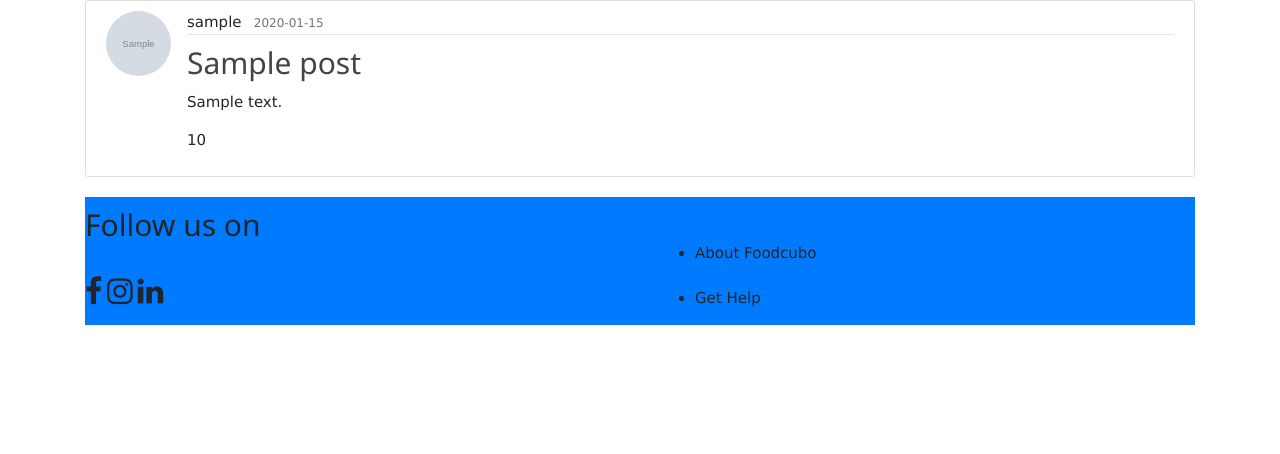
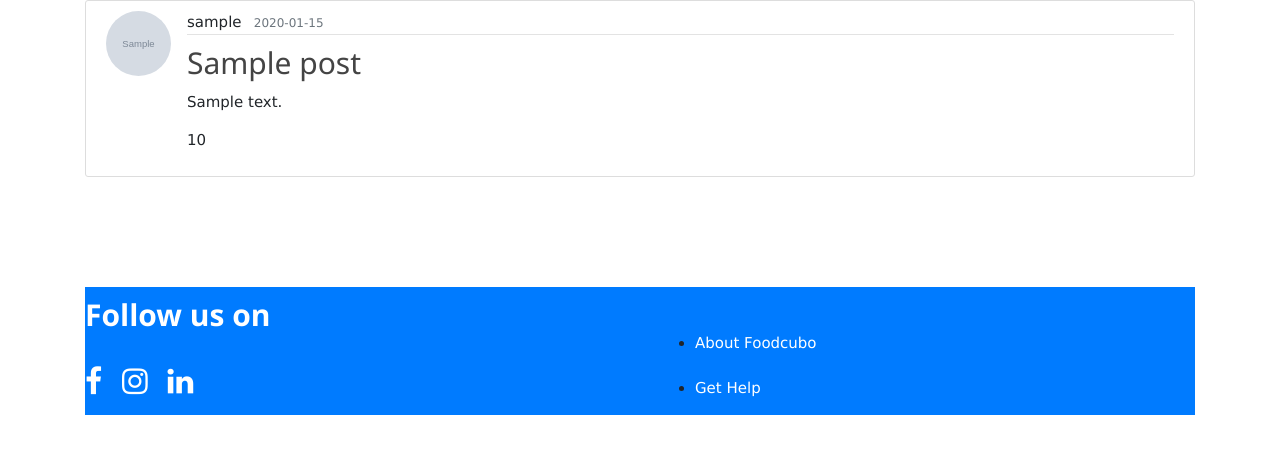
Before and after one commit to jimthomas1997/ShoppingSite-Flask, a Python web app: template app/templates/post.html in a window 1280 px wide. Shown: the part 53-507 px from the top of the page. Run offline with Jinja, Linux system fonts and the light colour scheme; the template is opened without the code that fills it: most values are stand-ins (such as "Sample title", 1, 10 or a date in 2020); grey boxes marked "Sample" are stand-in pictures; some libraries are stand-ins or nearby versions.

Commit message:
added styles.css file

```diff
--- a/app/static/css/main.css
+++ /dev/null
@@ -1,80 +0,0 @@
-body {
-    background: white;
-    color: #333333;
-    margin-top: 5rem;
-  }
-
-  h1, h2, h3, h4, h5, h6 {
-    color: #444444;
-  }
-
-  .bg-steel {
-    background-color: #5f788a;
-  }
-
-  .site-header .navbar-nav .nav-link {
-    color: #cbd5db;
-  }
-
-  .site-header .navbar-nav .nav-link:hover {
-    color: #ffffff;
-  }
-
-  .site-header .navbar-nav .nav-link.active {
-    font-weight: 500;
-  }
-
-  .content-section {
-    background: #ffffff;
-    padding: 10px 20px;
-    border: 1px solid #dddddd;
-    border-radius: 3px;
-    margin-bottom: 20px;
-  }
-
-  .article-title {
-    color: #444444;
-  }
-
-  a.article-title:hover {
-    color: #428bca;
-    text-decoration: none;
-  }
-
-  .article-content {
-    white-space: pre-line;
-  }
-
-  .article-img {
-    height: 65px;
-    width: 65px;
-    margin-right: 16px;
-  }
-
-  .article-metadata {
-    padding-bottom: 1px;
-    margin-bottom: 4px;
-    border-bottom: 1px solid #e3e3e3
-  }
-
-  .article-metadata a:hover {
-    color: #333;
-    text-decoration: none;
-  }
-
-  .article-svg {
-    width: 25px;
-    height: 25px;
-    vertical-align: middle;
-  }
-
-  .account-img {
-    height: 125px;
-    width: 125px;
-    margin-right: 20px;
-    margin-bottom: 16px;
-  }
-
-  .account-heading {
-    font-size: 2.5rem;
-  }
--- /dev/null
+++ b/app/static/styles.css
@@ -0,0 +1,79 @@
+footer{
+    background-color:#007BFF
+}
+
+footer .row .col-md-6 a{
+    text-decoration:none;
+    color:white;
+}
+
+.bg-steel {
+  background-color: #5f788a;
+}
+
+.site-header .navbar-nav .nav-link {
+  color: #cbd5db;
+}
+
+.site-header .navbar-nav .nav-link:hover {
+  color: #ffffff;
+}
+
+.site-header .navbar-nav .nav-link.active {
+  font-weight: 500;
+}
+
+.content-section {
+  background: #ffffff;
+  padding: 10px 20px;
+  border: 1px solid #dddddd;
+  border-radius: 3px;
+  margin-bottom: 20px;
+}
+
+.article-title {
+  color: #444444;
+}
+
+a.article-title:hover {
+  color: #428bca;
+  text-decoration: none;
+}
+
+.article-content {
+  white-space: pre-line;
+}
+
+.article-img {
+  height: 65px;
+  width: 65px;
+  margin-right: 16px;
+}
+
+.article-metadata {
+  padding-bottom: 1px;
+  margin-bottom: 4px;
+  border-bottom: 1px solid #e3e3e3
+}
+
+.article-metadata a:hover {
+  color: #333;
+  text-decoration: none;
+}
+
+.article-svg {
+  width: 25px;
+  height: 25px;
+  vertical-align: middle;
+}
+
+.account-img {
+  height: 125px;
+  width: 125px;
+  margin-right: 20px;
+  margin-bottom: 16px;
+}
+
+.account-heading {
+  font-size: 2.5rem;
+}
--- a/app/templates/base.html
+++ b/app/templates/base.html
@@ -3,11 +3,18 @@
 <head>
     <meta charset="utf-8">
     <meta name="viewport" content="width=device-width, initial-scale=1, shrink-to-fit=no">
-    <link rel="stylesheet" href="{{url_for('static',filename='css/main.css')}}">
+
     <!-- Bootstrap CSS -->
-    <link rel="stylesheet" href="https://stackpath.bootstrapcdn.com/bootstrap/4.1.3/css/bootstrap.min.css" integrity="sha384-MCw98/SFnGE8fJT3GXwEOngsV7Zt27NXFoaoApmYm81iuXoPkFOJwJ8ERdknLPMO" crossorigin="anonymous">
+    <link rel="stylesheet" href="https://maxcdn.bootstrapcdn.com/bootstrap/4.0.0/css/bootstrap.min.css" integrity="sha384-Gn5384xqQ1aoWXA+058RXPxPg6fy4IWvTNh0E263XmFcJlSAwiGgFAW/dAiS6JXm" crossorigin="anonymous">
+
+    <link type="text/css" rel="stylesheet" href="{{ url_for('static', filename='styles.css') }}" />
+    <!-- <meta charset="utf-8"> -->
+    <!-- <meta name="viewport" content="width=device-width, initial-scale=1, shrink-to-fit=no"> -->
+    <!-- <link rel="stylesheet" type="text/css" href="{{ url_for('static', filename='styles.css') }}">
+    Bootstrap CSS
+    <link rel="stylesheet" href="https://stackpath.bootstrapcdn.com/bootstrap/4.1.3/css/bootstrap.min.css" integrity="sha384-MCw98/SFnGE8fJT3GXwEOngsV7Zt27NXFoaoApmYm81iuXoPkFOJwJ8ERdknLPMO" crossorigin="anonymous"> -->
     <!-- <link rel="stylesheet" href="static/css/main.css">  u can use this instead of next line -->
-    <link rel="stylesheet" href="https://maxcdn.bootstrapcdn.com/bootstrap/4.3.1/css/bootstrap.min.css">
+    <!-- <link rel="stylesheet" href="https://maxcdn.bootstrapcdn.com/bootstrap/4.3.1/css/bootstrap.min.css"> -->
     <!-- <script src="https://ajax.googleapis.com/ajax/libs/jquery/3.4.1/jquery.min.js"></script>
     <script src="https://cdnjs.cloudflare.com/ajax/libs/popper.js/1.14.7/umd/popper.min.js"></script>
     <script src="https://maxcdn.bootstrapcdn.com/bootstrap/4.3.1/js/bootstrap.min.js"></script> -->
@@ -20,6 +27,7 @@
         width:1000px}
         </style>
     {% block head %} {% endblock %}
+
 </head>
 <body>
     <div class="container">
@@ -63,13 +71,13 @@
             {% block body%}{% endblock%}
            </div>
 
-       </div>
-    <footer style="background-color:#007BFF;">
+       </div> <br><br> <br><br>
+    <footer>
         <div class="row">
             <div class="col-md-6">
-                <h2>Follow us on</h2><br>
-				<a href="#"><i class="fa fa-2x fa-facebook"></i></a>
-				<a href="#"><i class="fa fa-2x fa-instagram"></i></a>
+                <h2 style="color:white"><b>Follow us on</b></h2><br>
+				<a href="#"><i class="fa fa-2x fa-facebook mr-3"></i></a>
+				<a href="#"><i class="fa fa-2x fa-instagram mr-3"></i></a>
 				<a href="#"><i class="fa fa-2x fa-linkedin"></i><br></a>
 
             </div>
```
